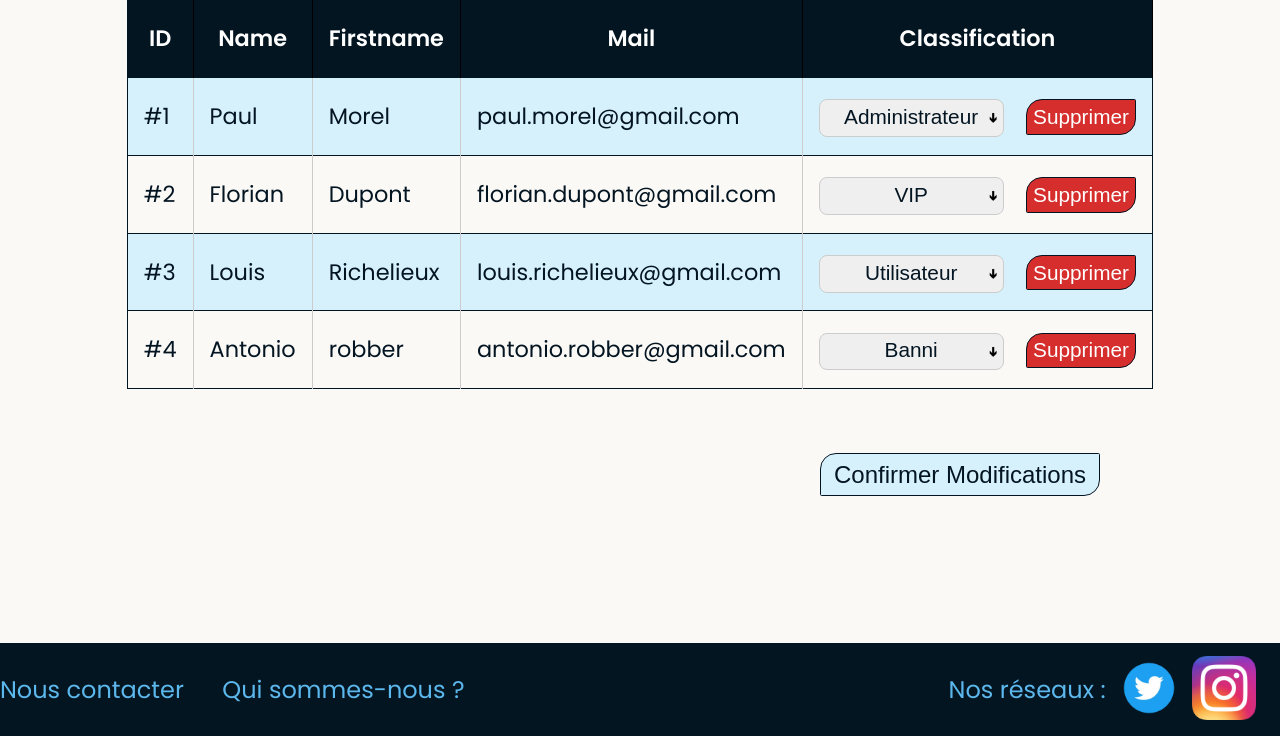
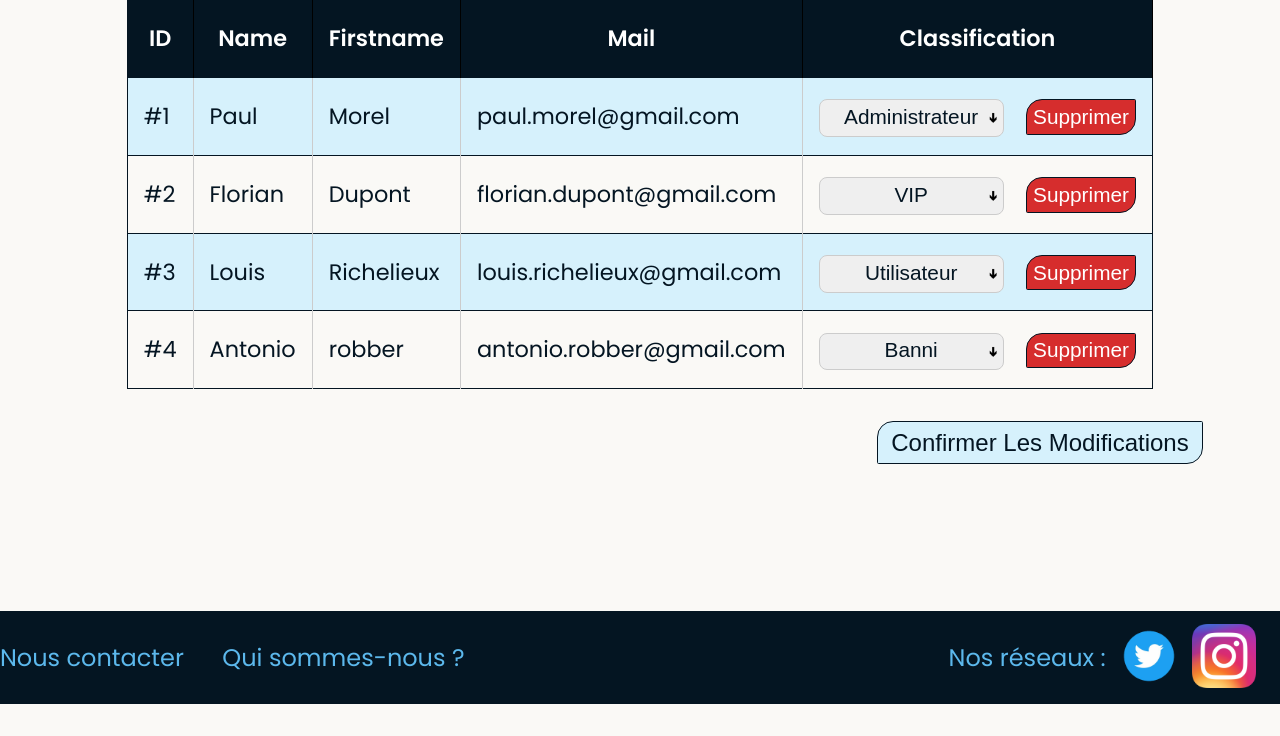
Before and after one commit to paulmrll/CY-TaxEvasion, a PHP site: page /html/admin.html in a window 1280 px wide. Shown: the part 448-1184 px from the top of the page. After the commit the page ends 1152 px from the top, so only its background shows below. Run offline with PHP 8.4, Linux system fonts and the light colour scheme.

Commit message:
update admin page

```diff
--- a/css/admin.css
+++ b/css/admin.css
@@ -12,13 +12,11 @@ h1 {
     justify-content: center;
     align-items: center;
     margin: var(--spacing-md) var(--spacing-sm);
-
 }
 
 table {
 
     border-collapse: collapse;
-    margin-bottom: 4rem;
     border: 0.1rem solid var(--color-dark-writing);
     font-size: 1.4rem;
 }
@@ -102,8 +100,11 @@ table button:hover[type="submit"]{
     border: 0.1rem var(--color-submit) solid;
 }
 
-.confirm-button{
-    margin-left: 40rem;
+.confirm-button {
+    display: flex;
+    justify-content: flex-end;
+    margin-top: 2rem;
+    margin-left: 50rem;
 }
 
 button{
--- a/html/admin.html
+++ b/html/admin.html
@@ -122,8 +122,7 @@
             </tr>
         </table>
         <div class="confirm-button">
-            <button type="submit">Confirmer Modifications</button>
-
+            <button type="submit">Confirmer Les Modifications</button>
         </div>
 
     </div>
```
